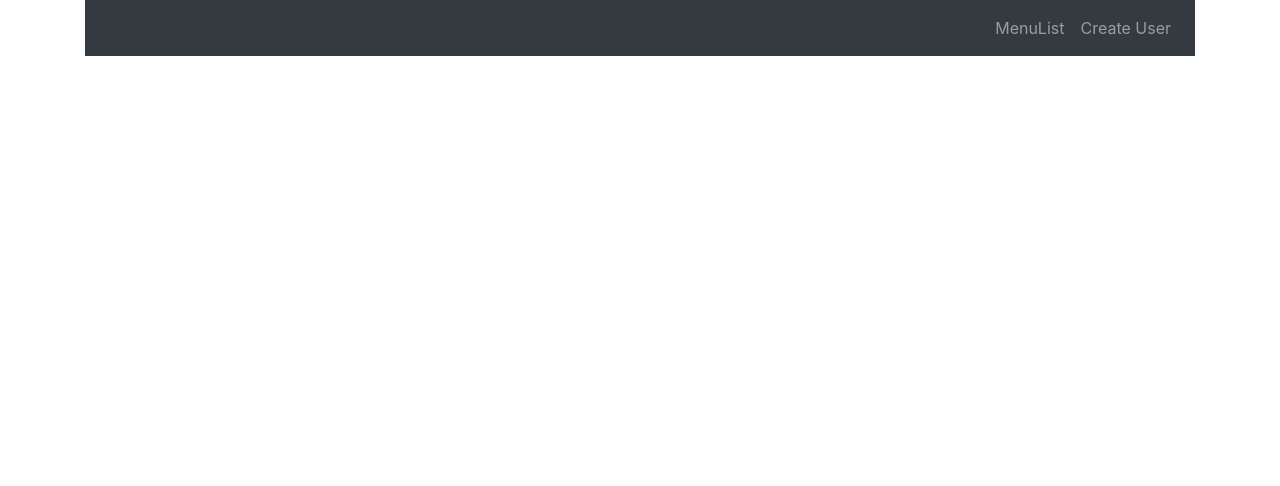
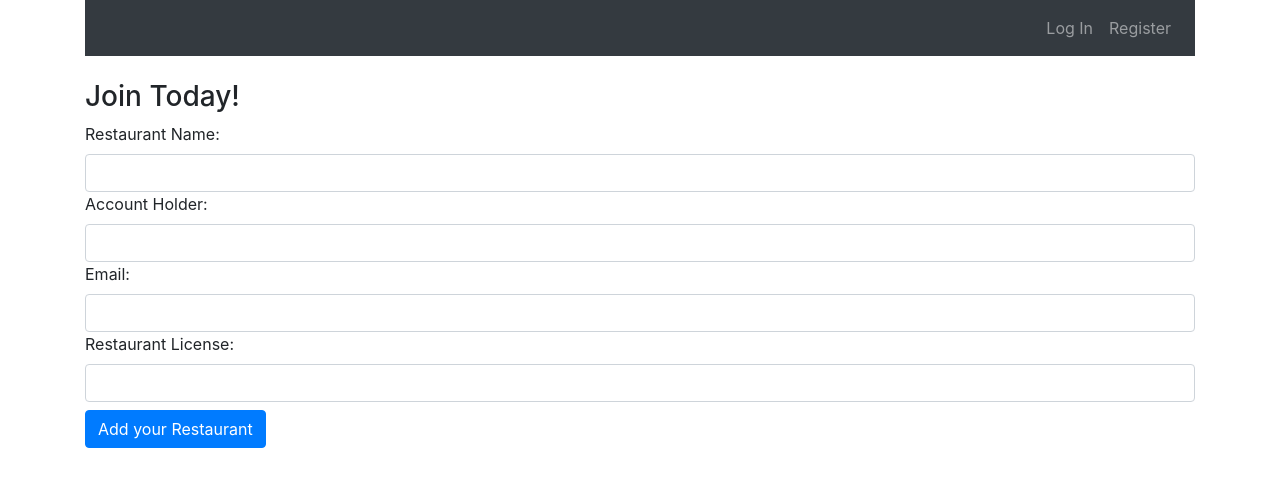
Before and after one commit to IainMcHugh/Hungry-Frontend, a React (Create React App) app: page /restaurants/add in a window 1280 px wide. Shown: the top 486 px of the page. Built offline with nearby package versions, Linux system fonts and the light colour scheme.

Commit message:
Update Registration

```diff
--- a/src/App.js
+++ b/src/App.js
@@ -4,8 +4,7 @@ import { BrowserRouter as Router, Route } from "react-router-dom";
 import "bootstrap/dist/css/bootstrap.min.css";
 
 import NavBar from './components/navbar';
-import createUser from './components/CreateUser';
-import menuList from './components/menus';
+import CreateRestaurant from './components/CreateRestaurant';
 import menu from './components/menu';
 
 function App() {
@@ -14,9 +13,8 @@ function App() {
       <div className="container">
         <NavBar />
         <br />
-        <Route path="/" exact component={menuList} />
         <Route path="/menus/:id" exact component={menu} />
-        <Route path="/users/add" exact component={createUser} />
+        <Route path="/restaurants/add" exact component={CreateRestaurant} />
       </div>
     </Router>
   );
--- /dev/null
+++ b/src/components/CreateRestaurant.js
@@ -0,0 +1,67 @@
+import React, { useState } from 'react';
+import axios from 'axios';
+
+function CreateRestaurant() {
+    const [restaurant, setRestaurant] = useState('');
+    const [owner, setOwner] = useState('');
+    const [email, setEmail] = useState('');
+    const [license, setLicense] = useState('');
+
+    const submitCreateRestaurant = e => {
+        e.preventDefault();
+        const newRestaurant = {
+            restaurant: restaurant,
+            owner: owner,
+            email: email,
+            license: license
+        }
+        console.log(newRestaurant);
+
+        axios.post("http://localhost:4000/restaurants/add", newRestaurant)
+        .then(res => console.log(res.data))
+        .catch(err => console.log(err));
+
+        // window.location ="/";
+    }
+
+    return (
+        <div>
+            <h3>Join Today!</h3>
+            <form onSubmit={submitCreateRestaurant}>
+                <div className="form-group">
+                    <label htmlFor="restaurant">Restaurant Name: </label>
+                    <input
+                    name="restaurant"
+                    required
+                    className="form-control"
+                    value={restaurant}
+                    onChange={(e) => setRestaurant(e.target.value)} />
+                    <label htmlFor="owner">Account Holder: </label>
+                    <input
+                    name="owner"
+                    required
+                    className="form-control"
+                    value={owner}
+                    onChange={(e) => setOwner(e.target.value)} />
+                    <label htmlFor="email">Email: </label>
+                    <input
+                    name="email"
+                    required
+                    className="form-control"
+                    value={email}
+                    onChange={(e) => setEmail(e.target.value)} />
+                    <label htmlFor="license">Restaurant License: </label>
+                    <input
+                    name="license"
+                    required
+                    className="form-control"
+                    value={license}
+                    onChange={(e) => setLicense(e.target.value)} />
+                    <button type="submit" className="btn btn-primary my-2">Add your Restaurant</button>
+                </div>
+            </form>
+        </div>
+    )
+}
+
+export default CreateRestaurant
--- a/src/components/CreateUser.js
+++ /dev/null
@@ -1,40 +0,0 @@
-import React, { useState } from 'react';
-import axios from 'axios';
-
-function CreateUser() {
-    const [username, setUsername] = useState('');
-
-    const submitCreateUser = e => {
-        e.preventDefault();
-        const user = {
-            username: username
-        }
-        console.log(user);
-
-        axios.post("http://localhost:4000/users/add", user)
-        .then(res => console.log(res.data))
-        .catch(err => console.log(err));
-
-        // window.location ="/";
-    }
-
-    return (
-        <div>
-            <h3>Create new User</h3>
-            <form onSubmit={submitCreateUser}>
-                <div className="form-group">
-                    <label htmlFor="username">Username: </label>
-                    <input
-                    name="username"
-                    required
-                    className="form-control"
-                    value={username}
-                    onChange={(e) => setUsername(e.target.value)} />
-                    <button type="submit" className="btn btn-primary my-2">Create New User</button>
-                </div>
-            </form>
-        </div>
-    )
-}
-
-export default CreateUser
--- a/src/components/menus.js
+++ /dev/null
@@ -1,11 +0,0 @@
-import React from 'react'
-
-function menus() {
-    return (
-        <div>
-            You are in the Menus Component!
-        </div>
-    )
-}
-
-export default menus
--- a/src/components/navbar.js
+++ b/src/components/navbar.js
@@ -8,12 +8,12 @@ function navbar() {
       <ul className="navbar-nav mr-auto">
         <li className="navbar-item">
           <Link to="/" className="nav-link">
-            MenuList
+            Log In
           </Link>
         </li>
         <li className="navbar-item">
-          <Link to="/users/add" className="nav-link">
-            Create User
+          <Link to="/restaurants/add" className="nav-link">
+            Register
           </Link>
         </li>
       </ul>
```
